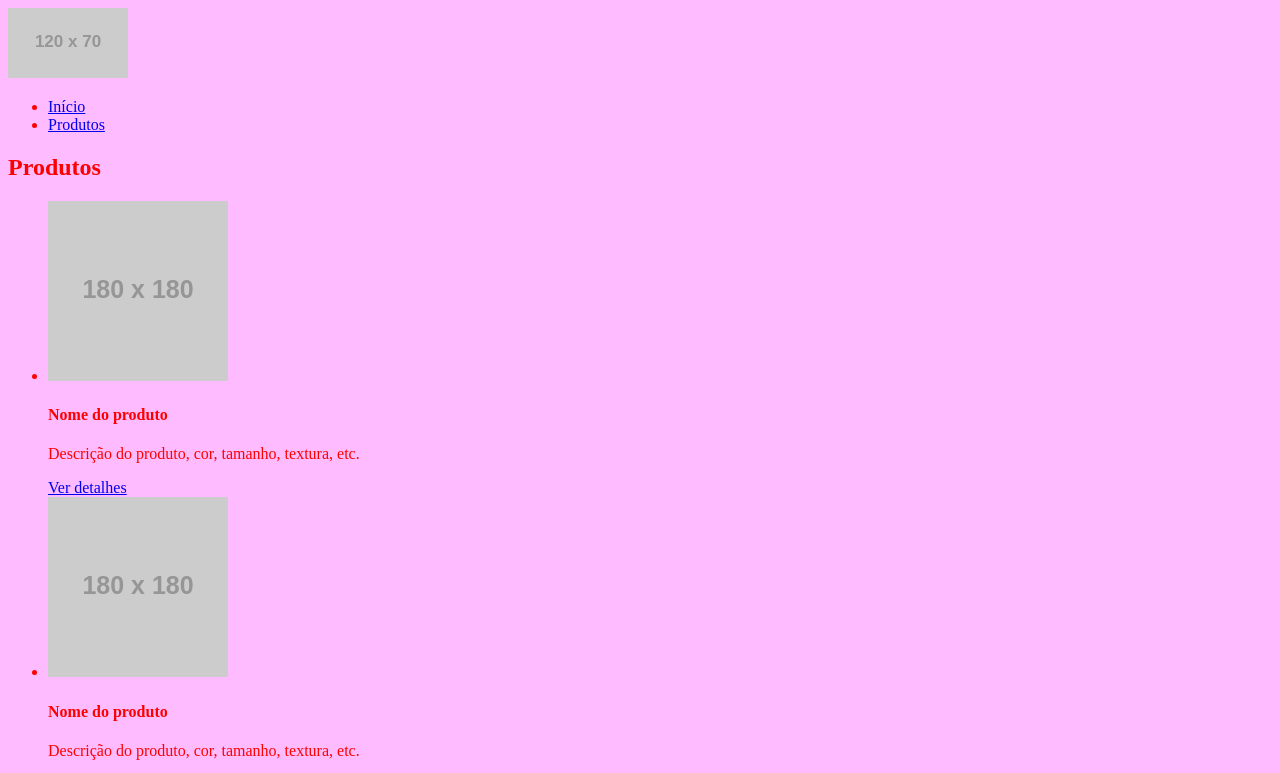
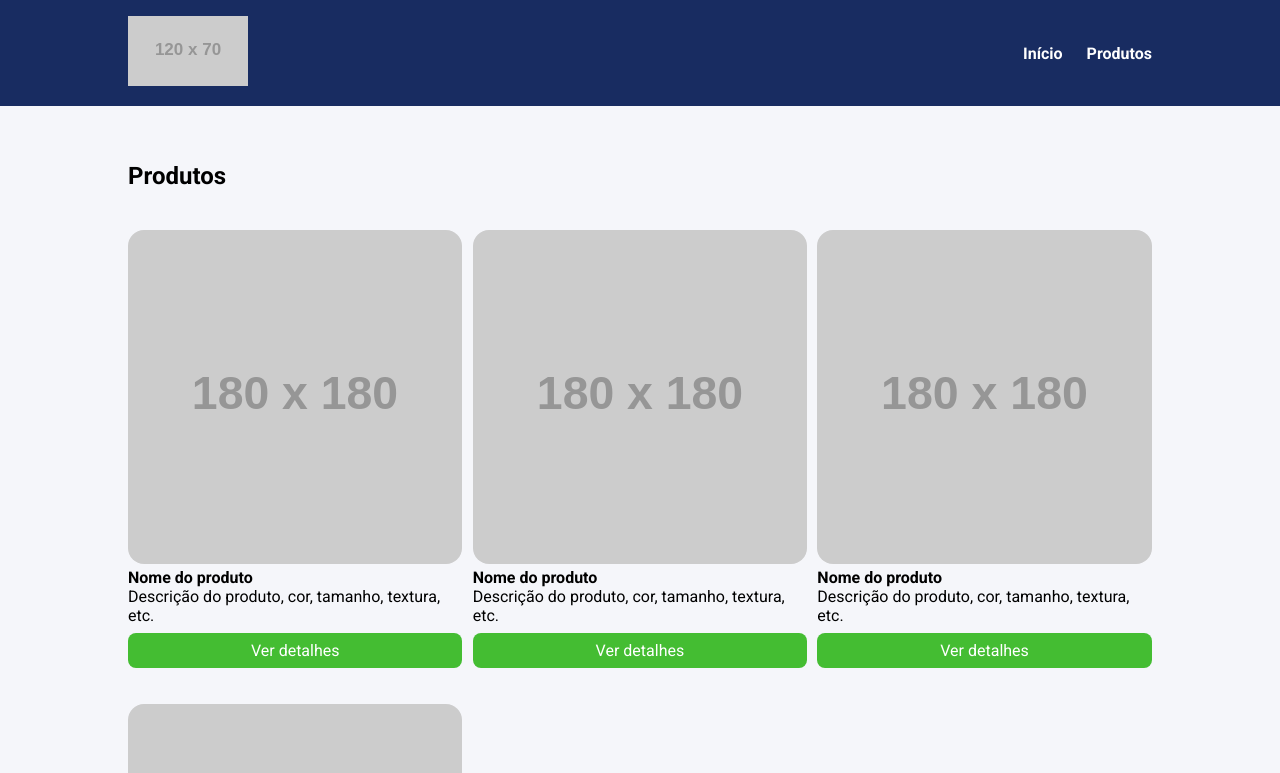
Before and after one commit to PhilipeF/exercicio_less, a website: page index.html in a window 1280 px wide. Shown: the top 773 px of the page. Drawn offline with Linux system fonts and the light colour scheme; placeholder pictures from the web are drawn by us.

Commit message:
Projeto 80% concluido

```diff
--- a/src/styles/main.less
+++ b/src/styles/main.less
@@ -1,4 +1,106 @@
+@import "mapas.less";
+
+@breakpointMobile: ~"(max-width: 767px)";
+@breakpoint123: ~"(max-width: 1023px)";
+
 body {
-    background-color: #f5f6;
-    color: red
+    background-color: #colors[backgroudPage];
 }
+
+* {
+    margin: 0;
+    padding: 0;
+    box-sizing: border-box;
+    font-family: Roboto, sans-serif;
+}
+
+li {
+    list-style: none;
+}
+
+.container {
+    max-width: 1024px;
+    width: 100%;
+    margin: 0 auto;
+
+    @media @breakpoint123 {
+        max-width: 80%;
+    }
+}
+
+header {
+    background-color: #colors[backgroudHeader];
+    position: sticky;
+    top: 0;
+    left: 0;
+}
+
+header .container {
+    display: flex;
+    justify-content: space-between;
+    align-items: center;
+    padding: 16px 0;
+}
+
+.menu {
+    display: flex;
+}
+
+.menu li {
+    font-weight: bold;
+    margin-left: 24px;
+}
+
+.menu li a {
+    color: #fff;
+    text-decoration: none;
+}
+
+section {
+    padding: 56px 0;
+}
+
+.products {
+    margin-top: 40px;
+    display: grid;
+    grid-template-columns: repeat(3, 32.66%);
+    column-gap: 1%;
+    row-gap: 4%;
+    width: 100%;
+
+    @media @breakpointMobile {
+        display: block;
+    }
+
+    @media @breakpoint123 {
+        grid-template-columns: repeat(2, 48.5%);
+        column-gap: 3%;
+    }
+}
+
+.product-item {
+    @media @breakpointMobile {
+        margin-bottom: 32px;
+    }
+}
+
+.product-item img {
+    width: 100%;
+    border-radius: 16px;
+}
+
+.product-button {
+    display: block;
+    background-color: #colors[backgroundButton];
+    color: #fff;
+    text-align: center;
+    padding: 8px 0;
+    border-radius: 8px;
+    margin-top: 8px;
+    text-decoration: none;
+
+    &:hover {
+        background-color: #colors[backgroundButtonHover];
+
+    }
+}
--- /dev/null
+++ b/src/styles/mapas.less
@@ -0,0 +1,6 @@
+#colors() {
+    backgroudPage: #f5f6fa;
+    backgroudHeader: #182C61;
+    backgroundButton: #44bd32;
+    backgroundButtonHover: #4cd137;
+}
```
Also changed, not shown: index.html (+1 -0 lines), build/styles/main.css.
